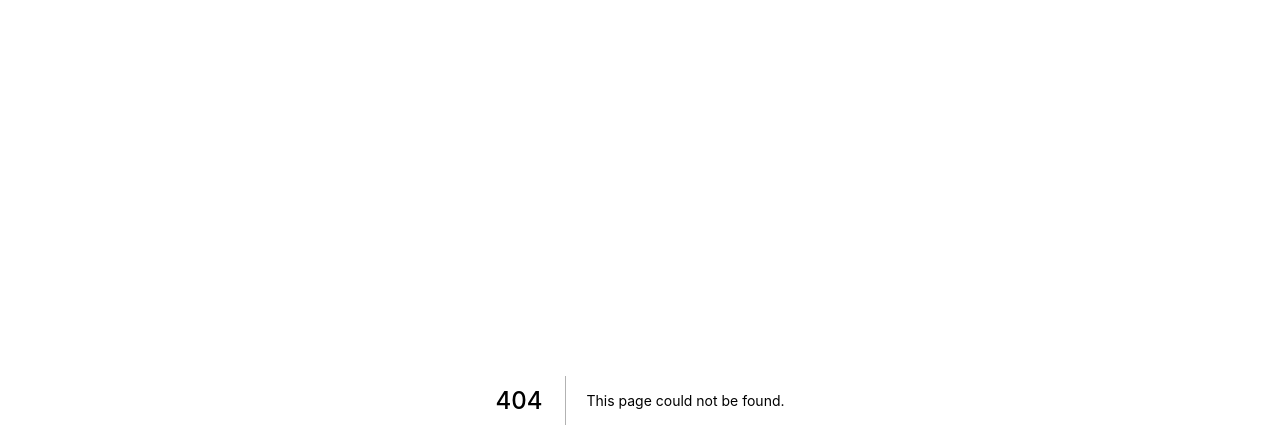
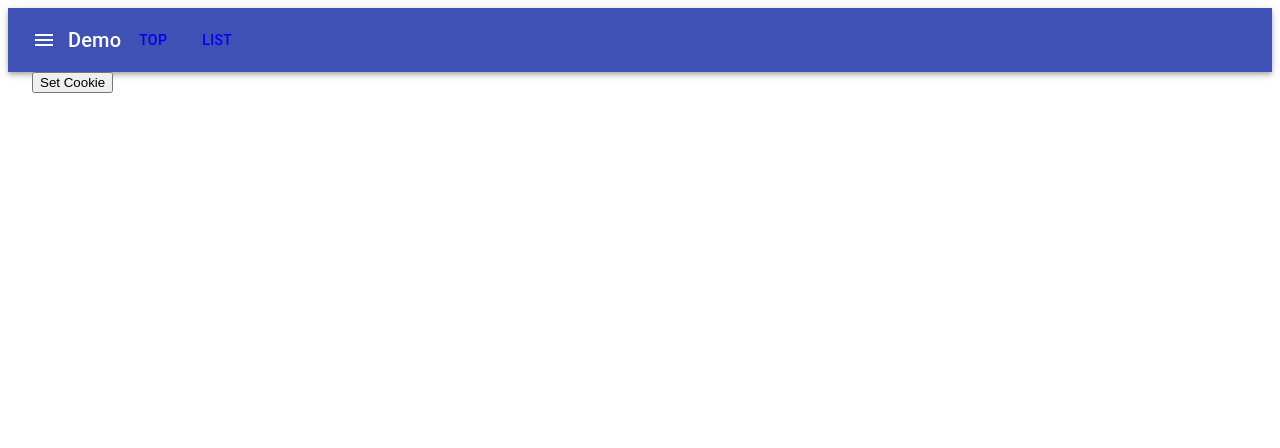
Before and after one commit to gonta616/nextjs-study, a Next.js app: page /cookie in a window 1280 px wide. Before the commit this address had no page. Shown: the top 448 px of the page. Built offline with nearby package versions, Linux system fonts and the light colour scheme.

Commit message:
Add cookies

```diff
--- a/package.json
+++ b/package.json
@@ -18,6 +18,7 @@
     "express": "^4.17.1",
     "express-session": "^1.17.1",
     "next": "9.3.5",
+    "nookies": "^2.3.0",
     "prop-types": "^15.7.2",
     "react": "16.13.1",
     "react-dom": "16.13.1"
--- /dev/null
+++ b/pages/api/cookie.js
@@ -0,0 +1,16 @@
+const parseCookies = (req) => {
+  const list = {}
+  const rc = req.headers.cookie
+
+  rc && rc.split(';').forEach(cookie => {
+    const parts = cookie.split('=')
+    list[parts.shift().trim()] = decodeURI(parts.join('='))
+  })
+
+  return list
+}
+export default (req, res) => {
+  const cookies = parseCookies(req)
+  console.log(cookies)
+  res.end(JSON.stringify({ msg: 'SUCCESS!!' }))
+}
--- /dev/null
+++ b/pages/cookie.js
@@ -0,0 +1,33 @@
+import React from 'react'
+import Layout from '../components/layout'
+import { parseCookies, setCookie } from 'nookies'
+import axios from 'axios'
+
+const Cookie = () => {
+  const handleClick = async (e) => {
+    // Simply omit context parameter.
+    // Parse
+    const cookies = parseCookies()
+    console.log({ cookies })
+
+    // Set
+    setCookie(null, 'fromClient1', 'value', {
+      maxAge: 30 * 24 * 60 * 60,
+      path: '/'
+    })
+    setCookie(null, 'fromClient2', 'value', {
+      maxAge: 30 * 24 * 60 * 60,
+      path: '/'
+    })
+    const result = await axios.get('/api/cookie')
+    console.log(result)
+  }
+
+  return (
+    <Layout>
+      <button onClick={handleClick}>Set Cookie</button>
+    </Layout>
+  )
+}
+
+export default Cookie
```
Also changed, not shown: pages/form.js (+7 -7 lines), components/form/index.js (added), 1 other file (tests, documents, lock files or other folders).
